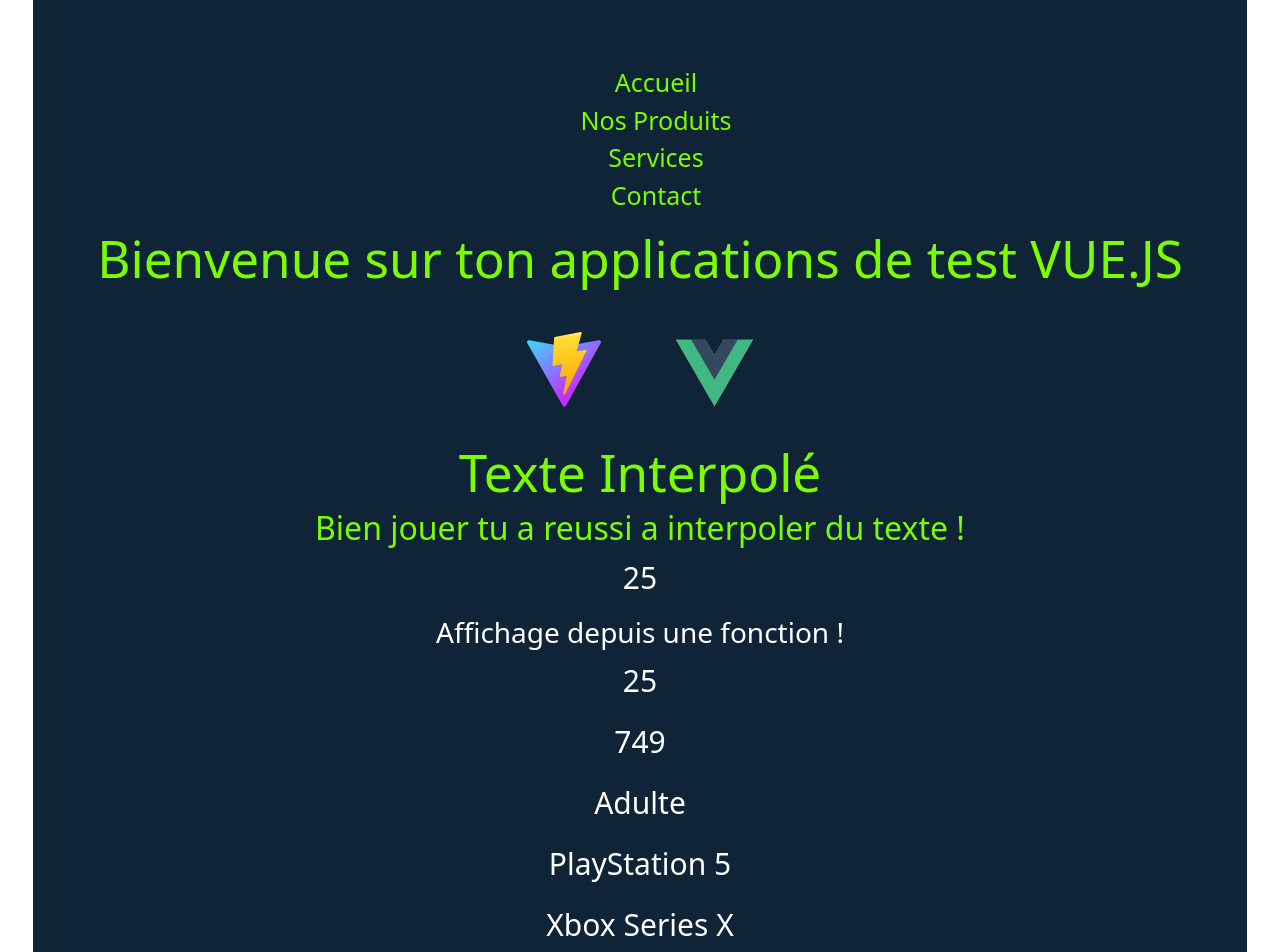
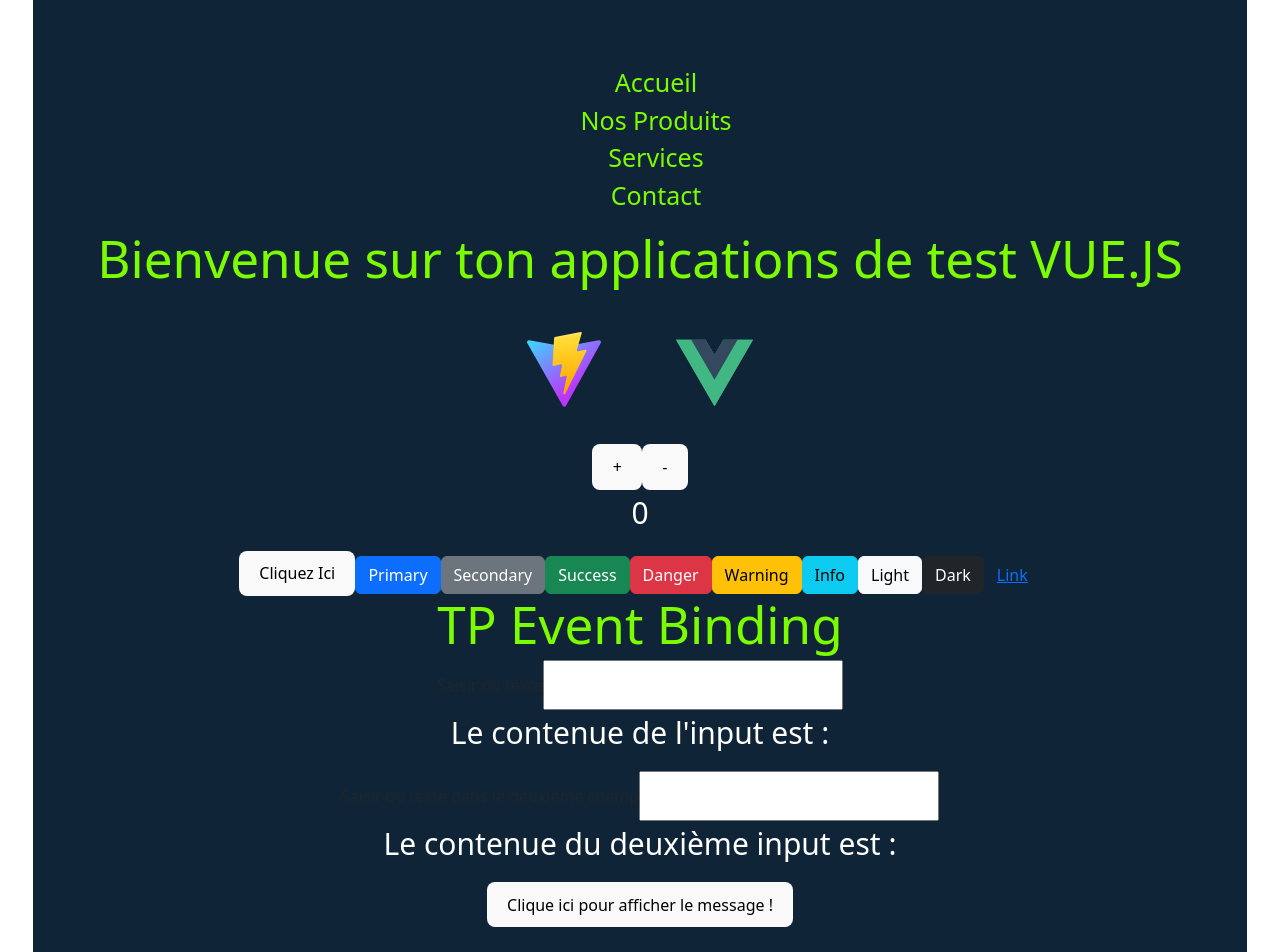
Before and after one commit to ReMz-ux/Exercice-Vue.js, a Vue app: page / in a window 1280 px wide. Shown: the top 952 px of the page. Built offline with nearby package versions, Linux system fonts and the light colour scheme.

Commit message:
EventBinding + Alerte sur le bouton

```diff
--- a/src/App.vue
+++ b/src/App.vue
@@ -4,6 +4,7 @@
 import TextInterpolation from './components/TextInterpolation.vue'
 import AttributeBinding from './components/AttributeBinding.vue'
 import Compteur from './components/Compteur.vue'
+import EventBinding from './components/EventBinding.vue'
 </script>
 
 <template>
@@ -18,8 +19,8 @@
       <img src="./assets/vue.svg" class="logo vue" alt="Vue logo" />
     </a>
   </div>
-<TextInterpolation />
 <Compteur />
+<EventBinding />
 </div>
 </template>
 
--- a/src/components/Compteur.vue
+++ b/src/components/Compteur.vue
@@ -26,6 +26,9 @@
 const count = ref(0);
 function increment() {
   count.value+= 11;
+  if (count.value > 200) {
+    return "C'est bon j'en est marre de m'incrementer !";
+  }
 }
 
  // Capter l'evenement click et indiquer les coordonnées de la souris
--- /dev/null
+++ b/src/components/EventBinding.vue
@@ -0,0 +1,32 @@
+<template>
+    <h1>TP Event Binding</h1>
+<form action="">
+    <label for="texte">Saisir du texte</label>
+    <input type="text" @keyup="ecrireTexte"/>
+    <p>Le contenue de l'input est : {{ texte }}</p>
+    <label for="texte2">Saisir du texte dans le deuxième champ</label>
+    <input type="text" @keyup="ecrireTexte2">
+    <p>Le contenue du deuxième input est : {{ texte2 }}</p>
+    <button v-on:click="buttonClicked">Clique ici pour afficher le message !</button>
+
+</form>
+</template>
+
+<script setup>
+    import { ref } from 'vue';
+const texte = ref("")
+
+function ecrireTexte(event) {
+    texte.value = event.target.value
+}
+const texte2 = ref("")
+
+function ecrireTexte2(event) {
+    texte2.value = event.target.value
+}
+
+function buttonClicked() {
+    alert("Bien jouer tu sais cliquer sur un bouton !")
+}
+
+</script>
```
